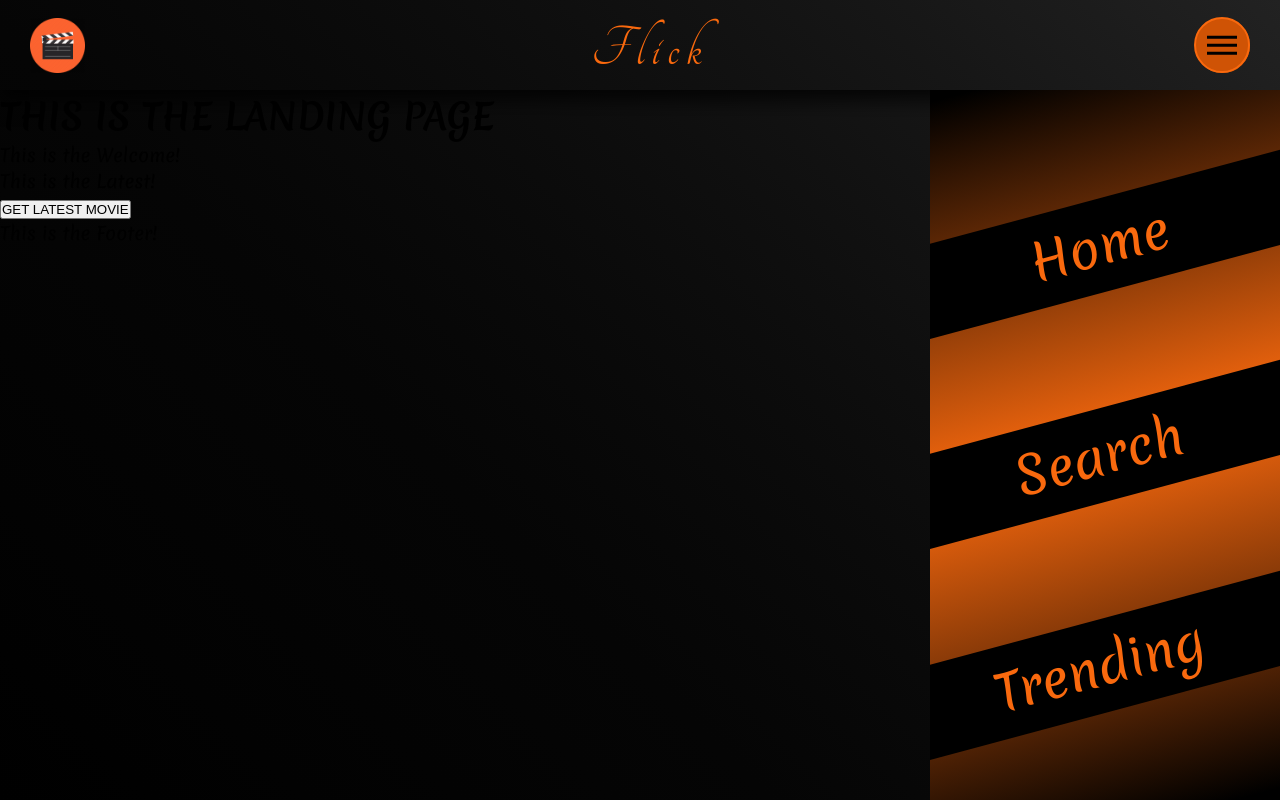
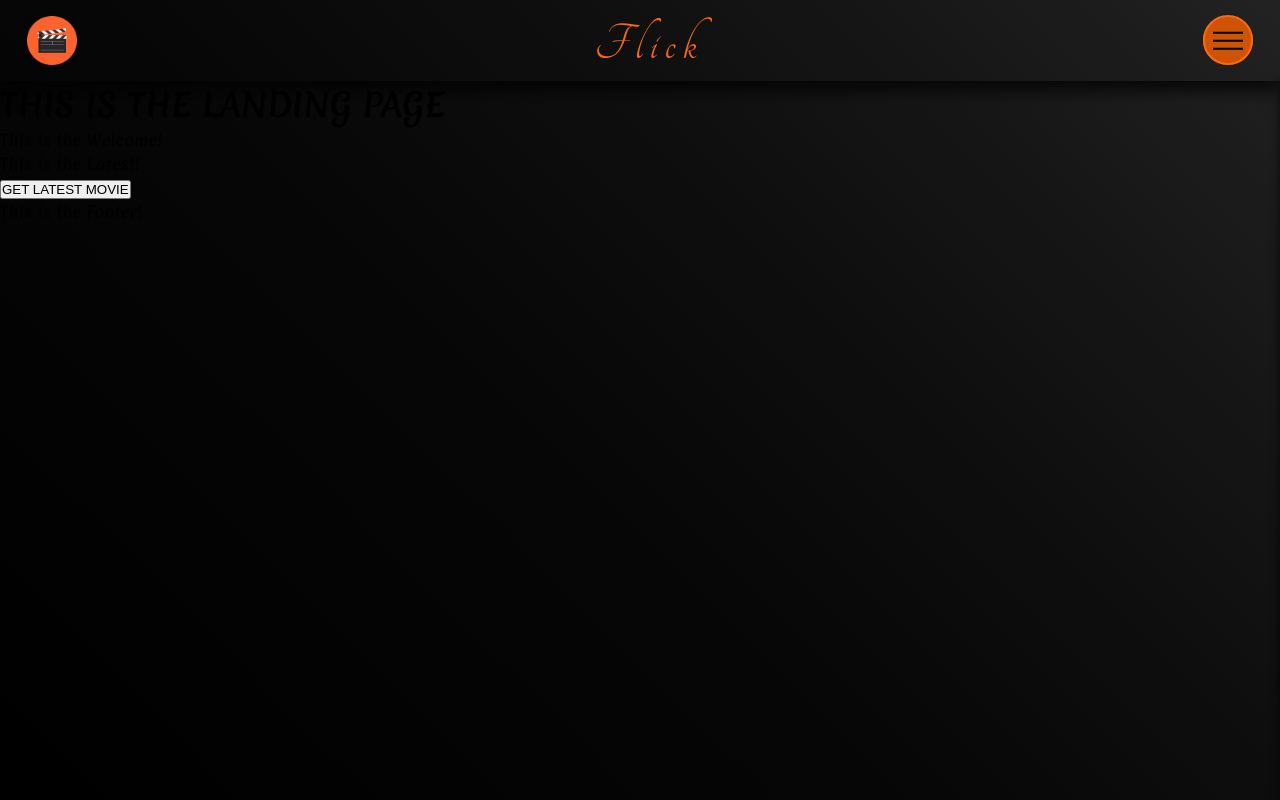
Before and after one commit to Elemento24/Flick, a React (Create React App) app: page / in a window 1280 px wide. Built offline with nearby package versions, Linux system fonts and the light colour scheme.

Commit message:
make sidebar animations

```diff
--- a/src/components/Navbar/Navbar.js
+++ b/src/components/Navbar/Navbar.js
@@ -2,7 +2,9 @@ import React from 'react';
 
 import Logo from '../../assets/logo.png';
 
-const Navbar = function(){
+const Navbar = (props) => {
+    const classes = props.isSideOpen ? 'nav__ham-icon nav__ham-icon--on' : 'nav__ham-icon nav__ham-icon--off';
+
     return(
         <div className='nav'>
             <figure className='nav__logo-box'>
@@ -11,8 +13,8 @@ const Navbar = function(){
             <figcaption className = "nav__brand-box">
                 <h1 className='nav__brand pl-2'>Flick</h1>
             </figcaption>
-            <div className = 'nav__ham'>
-                <span className='nav__ham-icon'></span>
+            <div onClick = {props.toggleSidebar} className = 'nav__ham'>
+                <span className={classes}></span>
             </div>
         </div>
     );
--- a/src/components/Sidebar/Sidebar.js
+++ b/src/components/Sidebar/Sidebar.js
@@ -3,8 +3,10 @@ import React from 'react';
 import NavigationItems from './NavigationItems/NavigationItems';
 
 const Sidebar = props => {
+    const classes = props.isSideOpen ? 'sidebar sidebar__on' : 'sidebar sidebar__off';
+
     return(
-        <div className = "sidebar">
+        <div className = {classes}>
             <nav className = "sidebar__menu">
                 <NavigationItems />
             </nav>
--- a/src/hoc/Layout.js
+++ b/src/hoc/Layout.js
@@ -1,4 +1,4 @@
-import React, {Fragment} from 'react';
+import React, {Fragment, useState} from 'react';
 // import {connect} from 'react-redux';
 
 import Navbar from '../components/Navbar/Navbar';
@@ -6,13 +6,20 @@ import Sidebar from '../components/Sidebar/Sidebar';
 import Footer from '../components/Footer/Footer';
 
 const Layout = props => {
+
+    const [ isSideOpen, setToggleSidebar ] = useState(false);
+
+    const toggleSidebar = () => {
+        setToggleSidebar(!isSideOpen);
+    }
+
 	return(
 		<div className='layout'>
 			{/*Navbar for logo Logo Only*/}
-			<Navbar />
+			<Navbar toggleSidebar = {toggleSidebar}  isSideOpen={isSideOpen}  />
 
             {/*SideBar For Navigation*/}
-            <Sidebar />
+            <Sidebar isSideOpen={isSideOpen}  />
 
             {/*Main*/}
             <main>{props.children}</main>
--- a/src/sass/components/_layout.scss
+++ b/src/sass/components/_layout.scss
@@ -1,3 +1,5 @@
 .layout{
+    min-height: 100vh;
+    overflow: hidden;
     position: relative;
 }
--- a/src/sass/components/_navbar.scss
+++ b/src/sass/components/_navbar.scss
@@ -4,7 +4,6 @@
     padding: 0 3rem;
     justify-content: space-between;
     height: 9rem;
-
     box-shadow: $bs-md-d;
 
     &__logo-box {
@@ -56,29 +55,103 @@
             @include absCenter;
 
             display: block;
-            height: 2.5px;
-            width: 30px;
             background-color: $cb;
             position: relative;
+            transition: all .5s ease-in-out;
 
+            &--off{
+                width: 30px;
+                height: 2.5px;
+
+                @include respond(tab-port){
+                    width: 22px;
+                    height: 2px;
+                }
+                @include respond(phone){
+                    width: 18px;
+                }
+            }
+
+            &--on{
+                width: 18px;
+                height: 2.5px;
+
+                @include respond(tab-land){
+                    height: 2px;
+                    width: 14px;
+                }
+            }
+
+            // BEFORE PSEUDO ELEMENT
             &::before{
                 content: "";
                 background-color: $cb;
                 height: 100%;
-                width: 100%;
                 position: absolute;
+                transition: all .5s ease-in-out;
+            }
+
+            &--off.nav__ham-icon::before{
+                width: 30px;
                 bottom: 8px;
                 left: 0;
+
+                @include respond(tab-port){
+                    width: 22px;
+                }
+                @include respond(phone){
+                    bottom: 6px;
+                    width: 18px;
+                }
             }
 
+            &--on.nav__ham-icon::before{
+                width: 18px;
+                bottom: 8px;
+                left: 4px;
+
+                @include respond(phone){
+                    bottom: 6px;
+                    width: 14px;
+                    left: 3px;
+                }
+            }
+
+            // AFTER PSEUDO ELEMENT
             &::after{
                 content: '';
                 background-color: $cb;
                 height: 100%;
-                width: 100%;
                 position: absolute;
+                transform-origin: left bottom;
+                transition: all .5s ease-in-out;
+            }
+
+            &--off.nav__ham-icon::after{
+                width: 30px;
                 top: 8px;
                 left: 0;
+                transform: rotate(0);
+
+                @include respond(tab-port){
+                    width: 22px;
+                }
+                @include respond(phone){
+                    top: 6px;
+                    width: 18px;
+                }
+            }
+
+            &--on.nav__ham-icon::after{
+                width: 18.5px;
+                top: 8px;
+                left: 0;
+                transform: rotate(-75deg);
+
+                @include respond(phone){
+                    top: 6px;
+                    width: 14px;
+                }
             }
         }
     }
--- a/src/sass/components/_sidebar.scss
+++ b/src/sass/components/_sidebar.scss
@@ -5,8 +5,18 @@
     top: 9rem;
     right: 0;
     width: 35rem;
-    // background-color: $cp;
     background: linear-gradient(-15deg, $cb 1.5%, $cp, $cb 98.5%);
+    transition: all .5s ease-in-out;
+
+    box-shadow: -1rem 0 1rem rgba($cb, 0.4), -1rem 0 1rem rgba($cb, 0.4);
+
+    &__on{
+        right: 0;
+    }
+
+    &__off{
+        right: -36rem;
+    }
 
     &__menu{
         height: 100%;
@@ -34,6 +44,10 @@
             color: $cp;
             font-size: 5rem;
             position: relative;
+
+            @include respond(tab-land) {
+                font-size: 4rem;
+            }
         }
     }
 }
```
Also changed, not shown: src/sass/abstracts/_mixins.scss (+4 -4 lines), src/sass/base/_base.scss (indentation only).
